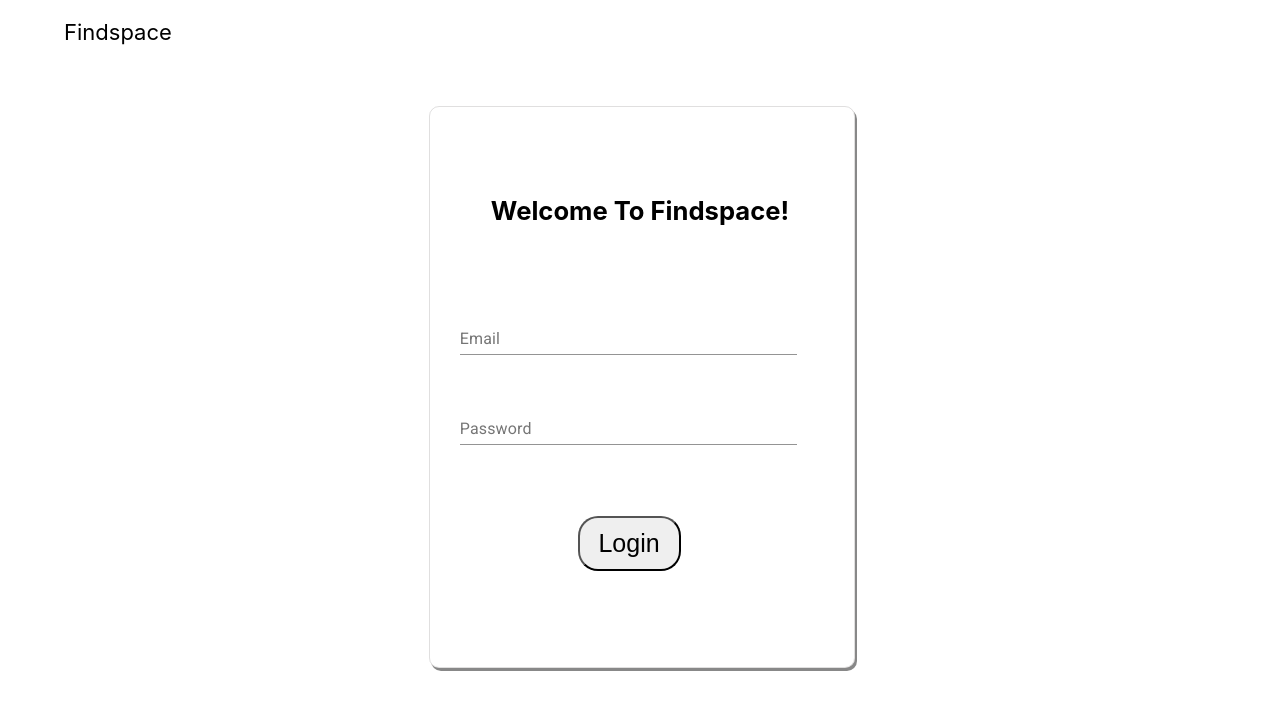
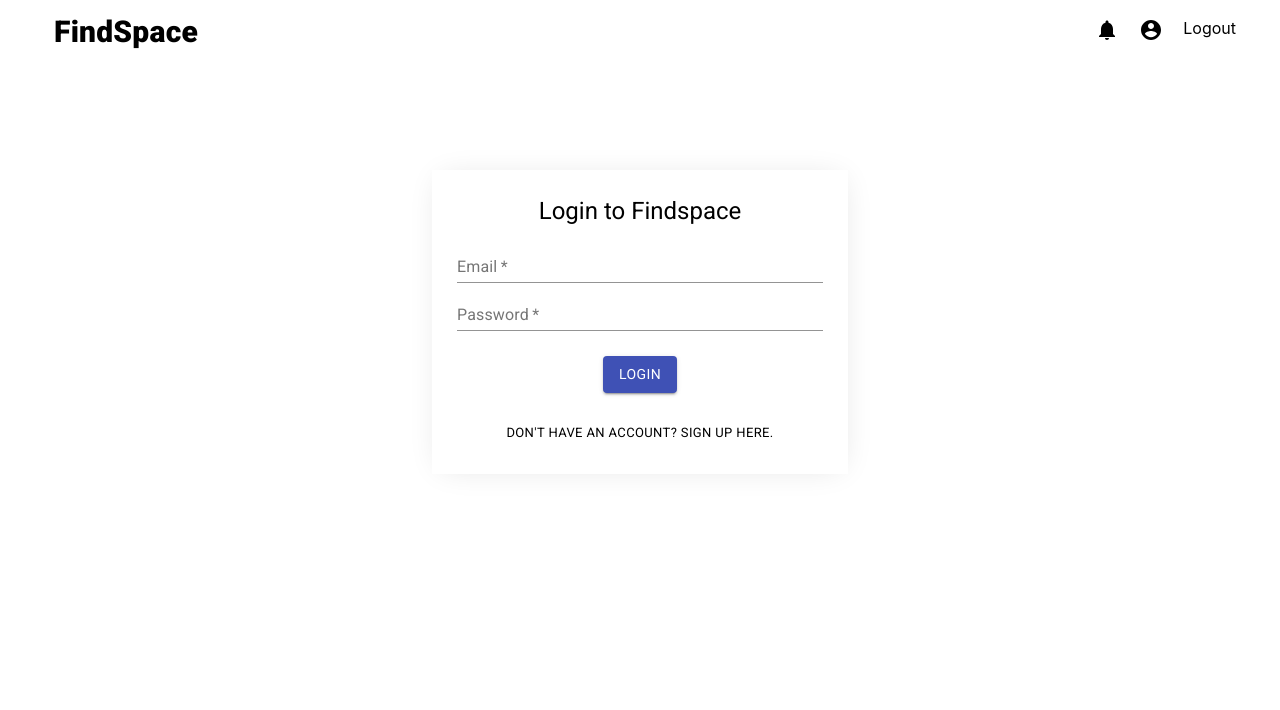
Before and after one commit to JonaChen98/FindSpace, a React (Create React App) app in the folder client/: page /login in a window 1280 px wide. Shown: the top 710 px of the page. Built offline with nearby package versions, Linux system fonts and the light colour scheme.

Commit message:
Restyled login page and did some clean up

```diff
--- a/client/public/index.html
+++ b/client/public/index.html
@@ -27,7 +27,7 @@
       work correctly both with client-side routing and a non-root public URL.
       Learn how to configure a non-root public URL by running `npm run build`.
     -->
-    <title>Findspacw</title>
+    <title>Findspace</title>
   </head>
   <body>
     <noscript>You need to enable JavaScript to run this app.</noscript>
--- a/client/src/components/navbar.js
+++ b/client/src/components/navbar.js
@@ -12,6 +12,7 @@ import Badge from '@material-ui/core/Badge';
 
 const useStyles = makeStyles((theme) => ({
   root: {
+    paddingTop: 20,
     flexGrow: 1,
   },
   menuButton: {
@@ -20,6 +21,8 @@ const useStyles = makeStyles((theme) => ({
   title: {
     flexGrow: 1,
     marginLeft: 30,
+    fontSize: 30,
+    fontWeight: 700,
   },
 }));
 
@@ -29,8 +32,8 @@ const NavBtns = (numOfNotifs) => {
   if(location.pathname === "/") {
     return(
       <div>
-        <Button color="inherit" component={Link} to="/login">Login</Button>
-        <Button color="inherit" component={Link} to="/signup">Sign Up</Button>
+        <Button color="inherit" style={{fontSize: 20}} component={Link} to="/login">Login</Button>
+        <Button color="inherit" style={{fontSize: 20}}  component={Link} to="/signup">Sign Up</Button>
       </div>
     );
   }
@@ -81,7 +84,7 @@ const Navbar = ({ numOfNotifs }) => {
 
   return(
     <div className={classes.root}>
-      <AppBar position="static" elevation={0} color='inherit'>
+      <AppBar position="fixed" elevation={0} color='inherit'>
           <Toolbar>
             <Typography variant="h6" className={classes.title}>
               <Link
--- a/client/src/pages/Login.js
+++ b/client/src/pages/Login.js
@@ -1,11 +1,14 @@
 import React from 'react';
 import '../styles/login.css';
 import {useState} from 'react';
-import logo from '../assets/FindspaceLogo.png';
-// import Button from '@material-ui/core/Button';
-import TextField from '@material-ui/core/TextField';
 import axios from 'axios';
 import {useHistory} from 'react-router-dom';
+import Navbar from '../components/navbar';
+import {
+  Typography,
+  TextField,
+  Button,
+} from '@material-ui/core';
 
 
 function Login() {
@@ -54,20 +57,50 @@ function Login() {
 
   return(
     <div>
-      <div>
-        <div className = "flex">
-        <a className="findspace" href = "http://localhost:3000/">Findspace</a>
+      <Navbar/>
+      <div className="wrap">
+
+
+        {/* <h1 className ="welcome">Welcome to Findspace!</h1> */}
+        <div style={{padding: 25, margin: 'auto', maxWidth: 600, boxShadow: "1px 1px 30px -8px rgba(224,224,224,1)"}}>
+        <Typography variant="h5" align="center" gutterBottom>
+            Login to Findspace
+          </Typography>
+        <form>
+          {/* event.target.value for each input */}
+          <TextField
+            label="Email"
+            required
+            fullWidth
+            type="email"
+            name="password"
+            onChange = {event => setEmail(event.target.value)}>
+          </TextField>
+          <TextField
+            label="Password"
+            required
+            fullWidth
+            type="email"
+            name="password"
+            onChange = {event => setPassword(event.target.value)}>
+          </TextField>
+          <div style={{textAlign:"center", padding: 25}}>
+          <Button
+            type = "submit"
+            id = "submitbutton"
+            value="Login"
+            variant="contained"
+            color="primary"
+            onClick = {(e) => handleLogin(e)}>
+            Login
+          </Button>
+
         </div>
-        <h1 className ="welcome">Welcome to Findspace!</h1>
-        <form className = "loginform">
-          {/* event.target.value for each input */}
-          <TextField className="logininput" label="Email" onChange = {event => setEmail(event.target.value)} /><br/>
-          <TextField className="logininput" label="Password" onChange = {event => setPassword(event.target.value)} /> <br />
-
-          <input type = "submit" id = "submitbutton"  value="Login" onClick = {(e) => handleLogin(e)}/>
+        <Button size="small" color='inherit'>Don't have an account? Sign up here.</Button>
         </form>
+        </div>
       </div>
-    </div>
+  </div>
   );
 }
 
--- a/client/src/pages/ProfileSetup_Prof.js
+++ b/client/src/pages/ProfileSetup_Prof.js
@@ -49,7 +49,7 @@ const ProfileSetupProfessional = () => {
 
       <Navbar/>
 
-      <div style={{ padding: 16, margin: 'auto', maxWidth: 600 }}>
+      <div style={{ padding: 16, margin: 'auto', maxWidth: 700 }}>
 
         <Typography variant="h4" align="center" component="h1" gutterBottom>
           Tell us about yourself.
@@ -76,9 +76,7 @@ const ProfileSetupProfessional = () => {
                     // value={name}
                     onChange={event => setName(event.target.value)}
                   />
-                {/* <div style={{ fontSize: 12, color: "red" }}>
-                  {nameError}
-                </div> */}
+
               </Grid>
 
               <Grid item xs={6}>
--- a/client/src/pages/ProfileSetup_Student.js
+++ b/client/src/pages/ProfileSetup_Student.js
@@ -86,7 +86,7 @@ const ProfileSetupStudent = () => {
 
       <Navbar/>
 
-      <div style={{ padding: 16, margin: 'auto', maxWidth: 600 }}>
+      <div style={{ padding: 16, margin: 'auto', maxWidth: 700 }}>
 
         <Typography variant="h4" align="center" component="h1" gutterBottom>
           Tell us about yourself.
--- a/client/src/pages/Signup.js
+++ b/client/src/pages/Signup.js
@@ -7,13 +7,9 @@ import Typography from '@material-ui/core/Typography';
 import Professional from '../assets/professional.png';
 import Student from '../assets/student.png';
 import Navbar from '../components/navbar';
-import Footer from '../components/footer';
 import '../styles/signup.css';
 
 const useStyles = makeStyles({
-  // root: {
-  //   maxWidth: 345,
-  // },
   media: {
     height: 140,
   },
@@ -27,14 +23,10 @@ export default function ContainedButtons() {
   <div>
     <Navbar/>
 
-
     <Typography variant="h4" style={{textAlign:"center", paddingTop:"50px"}}> Tell us who you are.</Typography>
 
-    <div className="container">
+    <div className="container-wrap">
         <div className="student-container">
-          {/* <Typography variant="h5" style={{display: "flex", justifyContent: "center", alignItems: "center"}}>
-            <b>Student</b>
-          </Typography> */}
 
           <img src={Student} alt="student" className="img"/>
 
@@ -50,9 +42,6 @@ export default function ContainedButtons() {
           </div>
 
         <div className="prof-container">
-          {/* <Typography variant="h5" style={{display: "flex", justifyContent: "center", alignItems: "center"}}>
-            <b>Professional</b>
-          </Typography> */}
 
           <img src={Professional} alt="student" className="img"/>
 
@@ -70,8 +59,6 @@ export default function ContainedButtons() {
 
 
     </div>
-    <hr/>
-    <Footer/>
   </div>
 
   );
--- a/client/src/styles/home.css
+++ b/client/src/styles/home.css
@@ -42,7 +42,7 @@
 
 /* Container for how it works section */
 .container {
-  /* padding: 15px; */
+  padding: 80px 150px 60px 150px;
   display: flex;
   /* border: 2px solid red; */
 }
--- a/client/src/styles/login.css
+++ b/client/src/styles/login.css
@@ -1,11 +1,4 @@
 
-.background{
-  background-image: url("../assets/Login_background.jpg");
-  background-size: cover;
-  height: 100vh;
-  width: 100vw;
-  background-repeat: no-repeat;
-}
 .hellomessage{
   margin-top: -20px;
   padding-top: 30px;
@@ -16,26 +9,30 @@
   font-family: -apple-system, BlinkMacSystemFont, 'Segoe UI', Roboto, Oxygen, Ubuntu, Cantarell, 'Open Sans', 'Helvetica Neue', sans-serif;
 
 }
-.flex{
-  display: flex;
-  flex-direction: row;
+
+.wrap{
+    padding: 150px 120px 120px 120px;
+    display: flex;
+    justify-content: center;
+    text-align: center;
 }
-.welcome{
+/* .welcome{
   text-align: center;
+  justify-content: center;
   margin-top: 100px;
   font-size: 2vw;
 
-}
-.findspace {
+} */
+/* .findspace {
  text-decoration: none;
  color: black;
  font-size: 22px;
  margin-top: 1.5%;
  margin-left: 5%;
 
-}
+} */
 
-.logininput{
+/* .logininput{
   border: 3px solid rgba (0,0,0,0.5);
   box-sizing: border-box;
   border-radius: 20px;
@@ -46,8 +43,8 @@
   font-family: -apple-system, BlinkMacSystemFont, 'Segoe UI', Roboto, Oxygen, Ubuntu, Cantarell, 'Open Sans', 'Helvetica Neue', sans-serif;
   font-style: normal;
   margin-top: 20px;
-}
-.loginform{
+} */
+/* .loginform{
   padding-left: 30px;
   padding-top: 200px;
   padding-bottom: 40px;
@@ -55,24 +52,25 @@
   border:rgb(100, 98, 98,.2);
   border-style: solid;
   border-width: 1px;
-  box-shadow: 2px 3px #888888;
+  /* box-shadow: 2px 3px #888888; */
+  /* box-shadow: -26px 4px 72px -26px rgba(214,214,214,0.76);
   border-radius: 10px;
   margin-top:  -15vh;
   margin-left: 33.5vw;
   width: 23%;
-  height: 40vh;
+  height: 40vh; */
 
-}
-#submitbutton{
+/* }  */
+/* #submitbutton{
 
   margin-left: 40%;
   margin-top: 30px;
   border: 3px solid rgba (0,0,0,0.5);
   box-sizing: border-box;
   border-radius: 20px;
-  width: 35%;
-  height: 55px;
-  font-size: 25px;
-  font-weight: 100;
+  width: 30%;
+  height: 50px;
+  align-items: center;
+ font-size: 25px;
 
-}
+} */
--- a/client/src/styles/signup.css
+++ b/client/src/styles/signup.css
@@ -1,4 +1,4 @@
-.container {
+.container-wrap{
     padding: 100px 120px 120px 120px;
     display: flex;
     justify-content: center;
```
Also changed, not shown: client/public/logo192.png (deleted), client/public/logo512.png (deleted).
